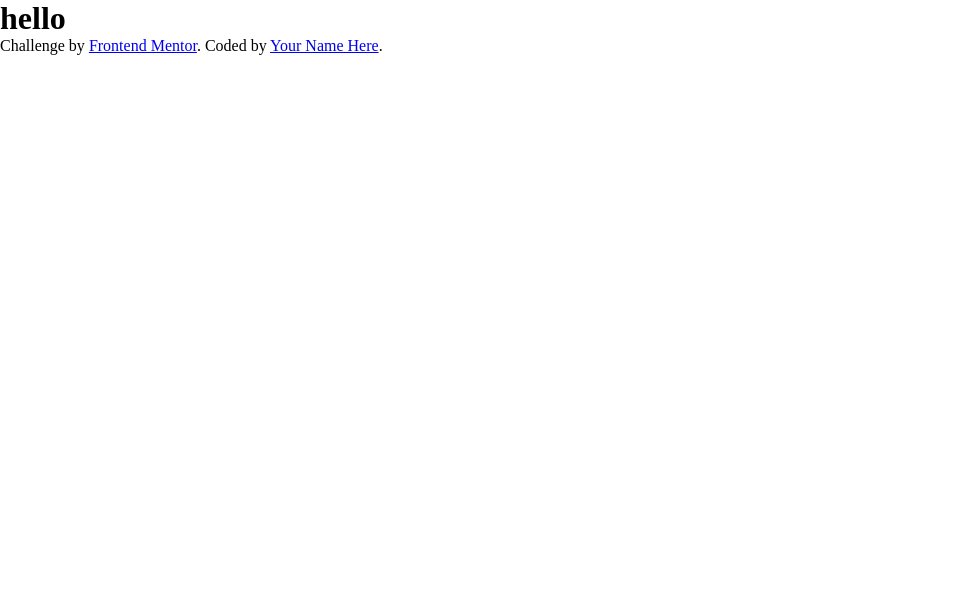
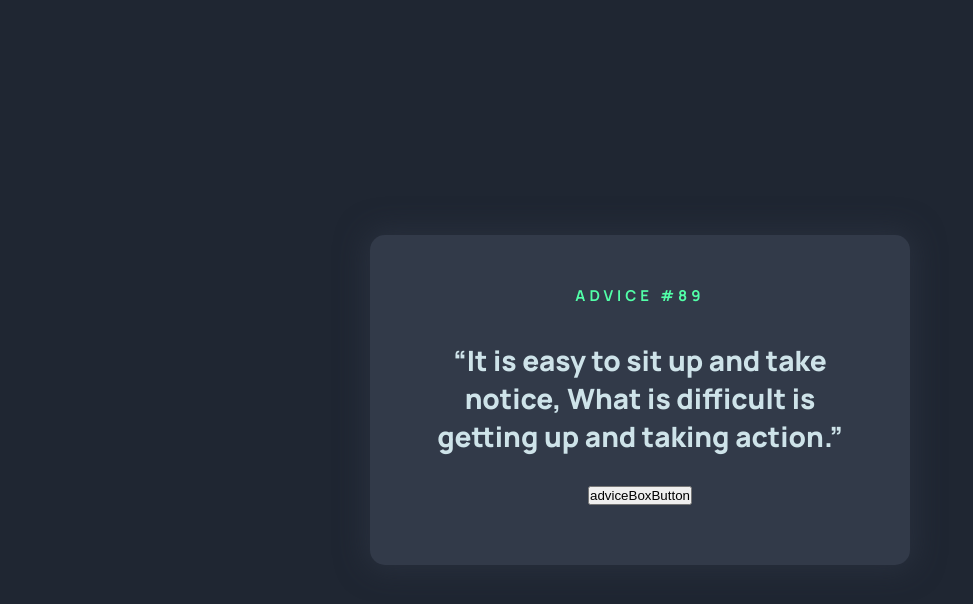
Before and after one commit to puerchik/advice_generator, a React (Vite) app: page / in a window 1280 px wide. Shown: the top 604 px of the page, without its empty margins (0-973 px from the left). Built offline with nearby package versions, Linux system fonts and the light colour scheme.

Commit message:
basic styles

```diff
--- a/index.html
+++ b/index.html
@@ -8,6 +8,12 @@
       sizes="32x32"
       href="./src/assets/images/favicon-32x32.png"
     />
+    <link rel="preconnect" href="https://fonts.googleapis.com" />
+    <link rel="preconnect" href="https://fonts.gstatic.com" crossorigin />
+    <link
+      href="https://fonts.googleapis.com/css2?family=Manrope:wght@200..800&display=swap"
+      rel="stylesheet"
+    />
     <meta name="viewport" content="width=device-width, initial-scale=1.0" />
     <title>Frontend Mentor | Advice generator app</title>
   </head>
--- a/src/App.module.css
+++ b/src/App.module.css
@@ -0,0 +1,29 @@
+.wrapper {
+  height: 100vh;
+  display: flex;
+  justify-content: center;
+  align-items: center;
+}
+.adviceBox {
+  box-sizing: border-box;
+  width: 540px;
+  min-height: 330px;
+  background-color: hsl(219, 19%, 24%);
+  text-align: center;
+  padding: 50px;
+  border-radius: 15px;
+  box-shadow: 0px 0px 29px 5px rgba(50, 58, 73, 0.52);
+  -webkit-box-shadow: 0px 0px 29px 5px rgba(50, 58, 73, 0.52);
+  -moz-box-shadow: 0px 0px 29px 5px rgba(50, 58, 73, 0.52);
+}
+.adviceBoxTitle {
+  font-size: 15px;
+  letter-spacing: 4px;
+  color: hsl(150, 100%, 66%);
+  margin-bottom: 35px;
+}
+.adviceBoxText {
+  margin-bottom: 15px;
+}
+.adviceBoxButton {
+}
--- a/src/App.tsx
+++ b/src/App.tsx
@@ -3,7 +3,16 @@ import s from "./App.module.css";
 function App() {
   return (
     <>
-      <h1 className={s.title}>hello</h1>
+      <div className={s.wrapper}>
+        <div className={s.adviceBox}>
+          <h3 className={s.adviceBoxTitle}>ADVICE #89</h3>
+          <p className={s.adviceBoxText}>
+            “It is easy to sit up and take notice, What is difficult is getting up and
+            taking action.”
+          </p>
+          <button className={s.adviceBoxButton}>adviceBoxButton</button>
+        </div>
+      </div>
       <div className="attribution">
         Challenge by{" "}
         <a href="https://www.frontendmentor.io?ref=challenge" target="_blank">
--- a/src/index.css
+++ b/src/index.css
@@ -9,3 +9,15 @@ html {
   margin: 0;
   padding: 0;
 }
+
+body {
+  font-family: "Manrope", sans-serif;
+  font-size: 28px;
+  font-weight: 800;
+  color: hsl(193, 38%, 86%);
+  background-color: hsl(218, 23%, 16%);
+}
+
+.attribution {
+  display: none;
+}
```
